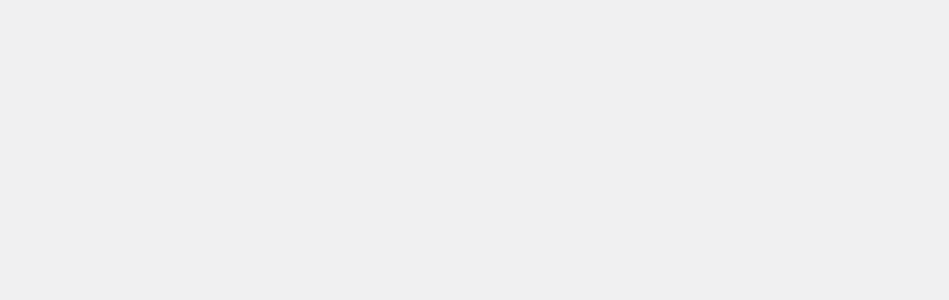
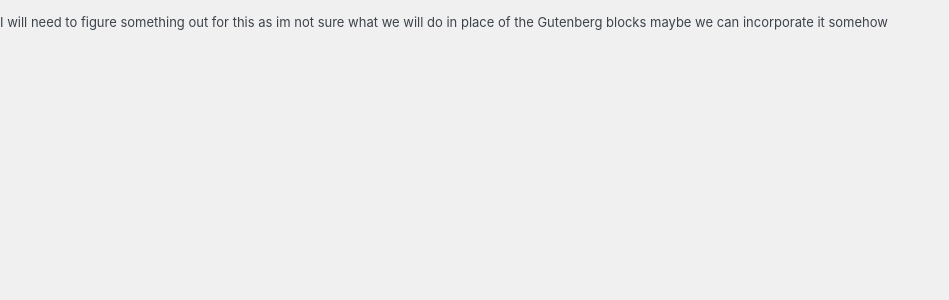
Before and after one commit to byronwade/ReactPress, a React (Create React App) app: page /login in a window 1280 px wide. Before the commit this address had no page. Shown: the top 300 px of the page, without its empty margins (0-949 px from the left). Built offline with nearby package versions, Linux system fonts and the light colour scheme.

Commit message:
added routing and links for the mainmenu to work

```diff
--- /dev/null
+++ b/src/np-admin/login.js
@@ -0,0 +1,9 @@
+export default function PostNew() {
+	return (
+		<>
+			<div id="wpbody-content">
+				<p>I will need to figure something out for this as im not sure what we will do in place of the Gutenberg blocks maybe we can incorporate it somehow</p>
+			</div>
+		</>
+	);
+}
--- a/src/routes.js
+++ b/src/routes.js
@@ -53,8 +53,8 @@
 import OptionsPermalink from "./np-admin/options-permalink";
 import OptionsPrivacy from "./np-admin/options-privacy";
 
-// Footer
-//import Footer from "./np-admin/footer";
+//Login
+import Login from "./np-admin/login";
 
 const AllRoutes = () => {
 	return (
@@ -89,6 +89,7 @@
 				<Route path="/options-permalink" element={<OptionsPermalink />} />
 				<Route path="/options-privacy" element={<OptionsPrivacy />} />
 			</Route>
+			<Route path="/login" element={<Login />} />
 		</Routes>
 	);
 };
```
